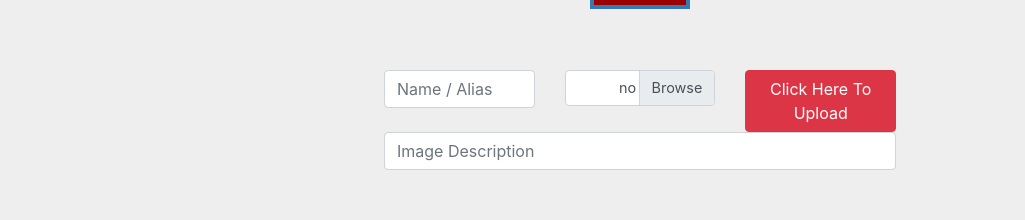
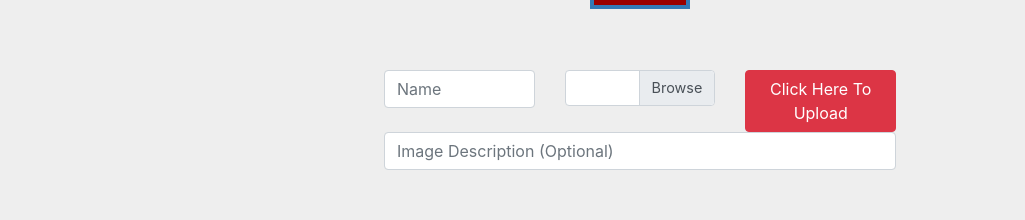
Before and after one commit to lenghuang/cmu-imageshare, a React (Create React App) app in the folder images/: page / in a window 1280 px wide. Shown: the part 711-931 px from the top of the page, without its empty margins (0-1025 px from the left). Built offline with nearby package versions, Linux system fonts and the light colour scheme; no server answers; the database is empty.

Commit message:
More fixes

```diff
--- a/images/src/ButtonForm/uploadimage.js
+++ b/images/src/ButtonForm/uploadimage.js
@@ -14,7 +14,7 @@ class ImageUpload extends Component {
     this.state = {
       /*  Initial State */
       image: null,
-      fileText: "no file",
+      fileText: "",
       inputCaption: "",
       inputPerson: "",
       showUploadError: false,
@@ -202,7 +202,7 @@ class ImageUpload extends Component {
                     onChange={this.handlePplChange}
                     controlId="formPerson"
                   >
-                    <Form.Control type="text" placeholder="Name / Alias" />
+                    <Form.Control type="text" placeholder="Name" />
                   </Form.Group>
                 </Col>
                 <Col>
@@ -226,7 +226,7 @@ class ImageUpload extends Component {
                   >
                     <Form.Control
                       type="text"
-                      placeholder={"Image Description"}
+                      placeholder={"Image Description (Optional)"}
                     />
                   </Form.Group>
                 </span>
```
